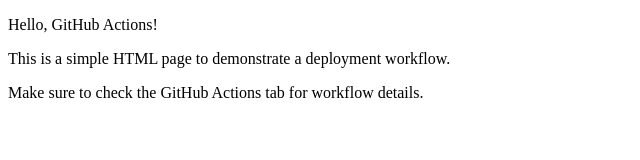
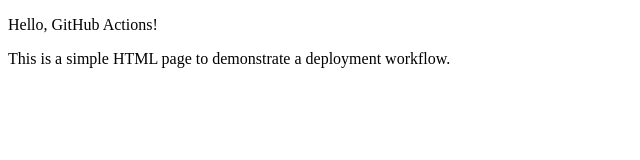
Before and after one commit to joisyousef/DevOps-Projects, a plain HTML site: page Github-Deploy-Workflow/index.html in a window 1280 px wide. Shown: the whole page, without its empty margins (0-640 px from the left). Drawn offline with Linux system fonts and the light colour scheme.

Commit message:
test workflow

```diff
--- a/Github-Deploy-Workflow/index.html
+++ b/Github-Deploy-Workflow/index.html
@@ -8,6 +8,5 @@
   <body>
     <p>Hello, GitHub Actions!</p>
     <p>This is a simple HTML page to demonstrate a deployment workflow.</p>
-    <p>Make sure to check the GitHub Actions tab for workflow details.</p>
   </body>
 </html>
```
